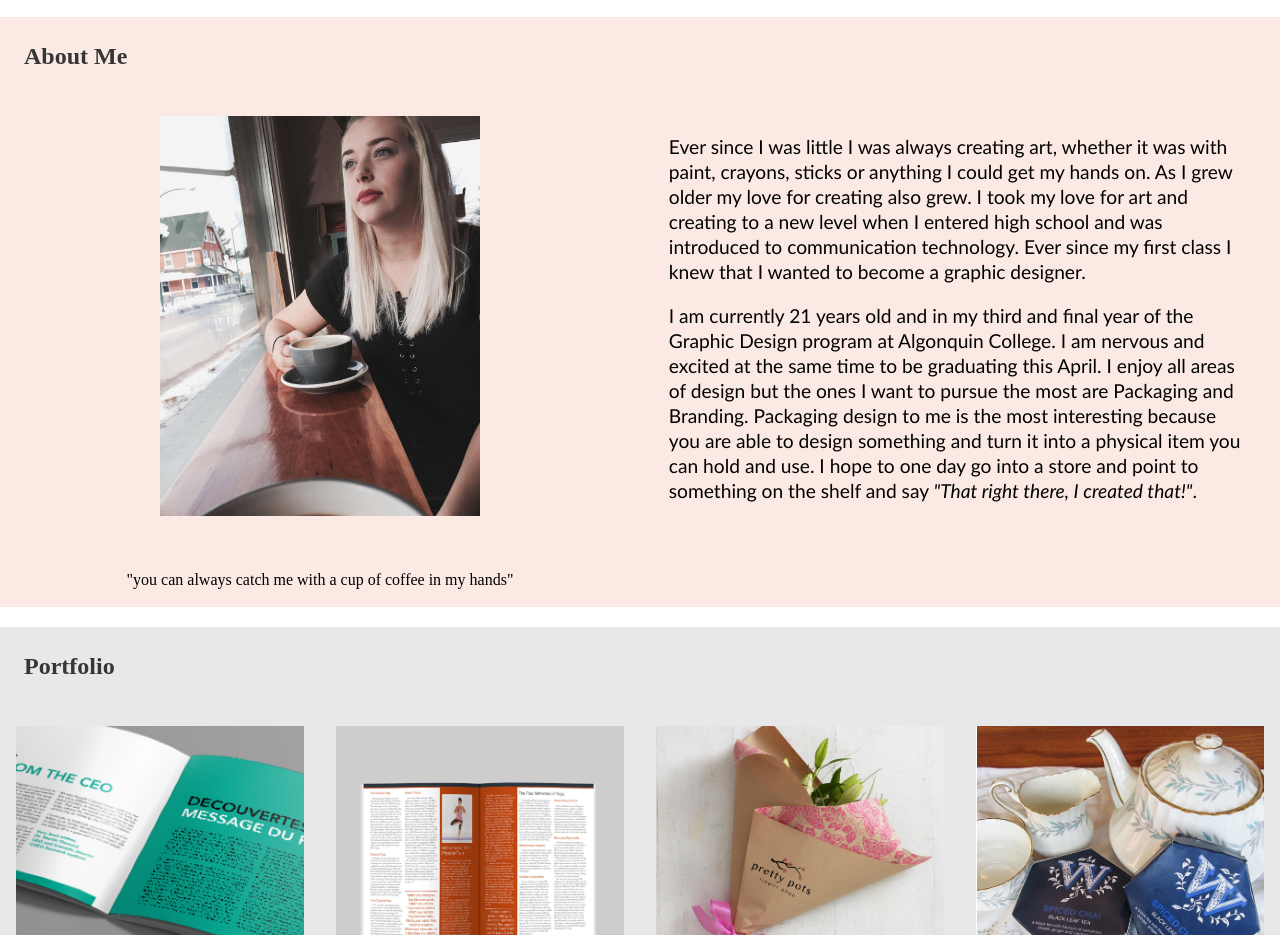
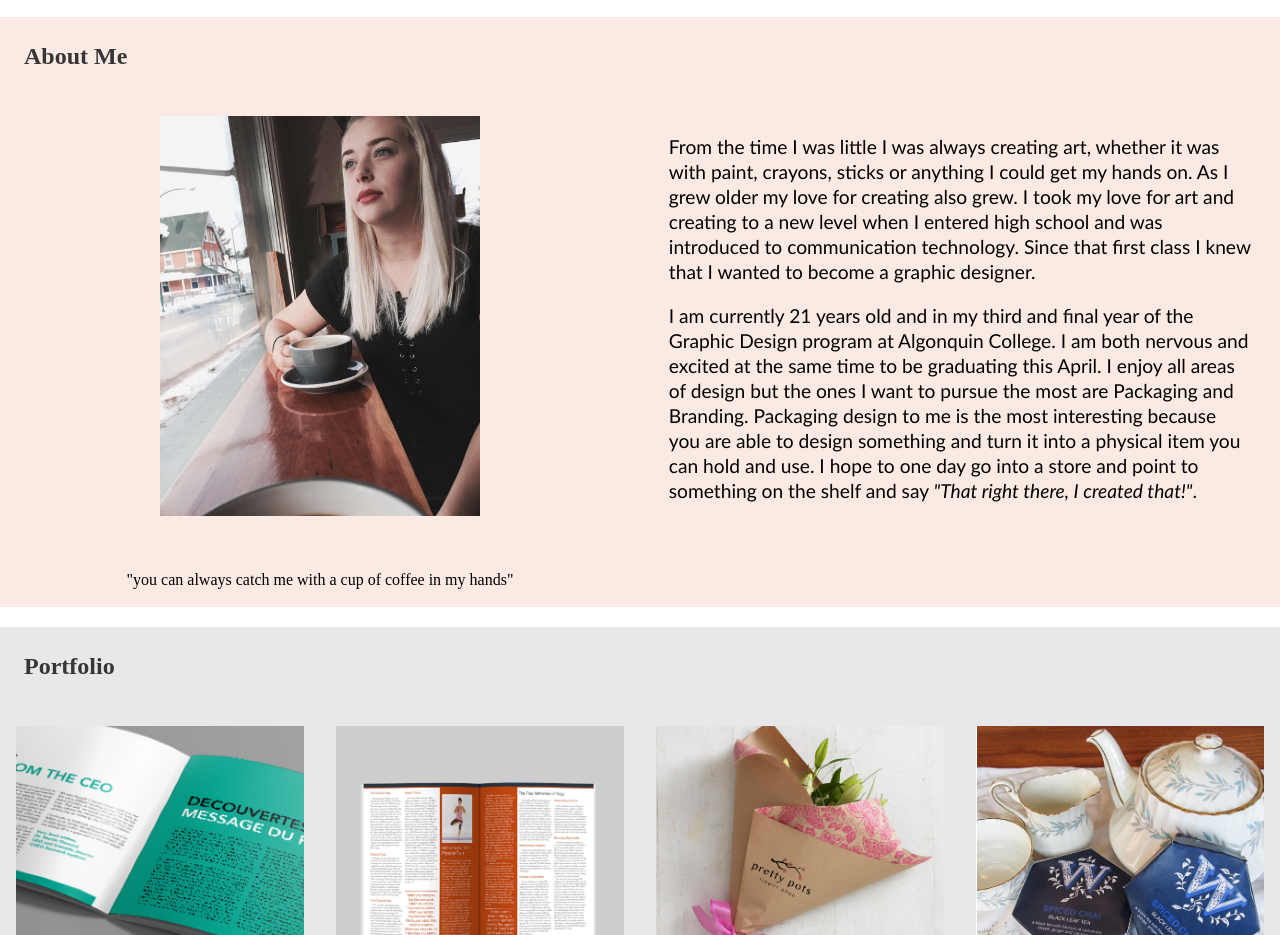
Before and after one commit to taylorsargent/taylorsargent.ca, a plain HTML site: page index.html in a window 1280 px wide. Shown: the part 800-1735 px from the top of the page. Drawn offline with nearby package versions, Linux system fonts and the light colour scheme.

Commit message:
made small changes

```diff
--- a/index.html
+++ b/index.html
@@ -51,8 +51,8 @@
   </div>
 
   <div class="unit xs-1 s-1 m-1-2 l-1-2">
-    <p class="about" itemprop="about"> Ever since I was little I was always creating art, whether it was with paint, crayons, sticks or anything I could get my hands on. As I grew older my love for creating also grew. I took my love for art and creating to a new level when I entered high school and was introduced to communication technology. Ever since my first class I knew that I wanted to become a graphic designer.</p>
-    <p class="about" itemprop="about">I am currently 21 years old and in my third and final year of the Graphic Design program at Algonquin College. I am nervous and excited at the same time to be graduating this April. I enjoy all areas of design but the ones I want to pursue the most are Packaging and Branding. Packaging design to me is the most interesting because you are able to design something and turn it into a physical item you can hold and use. I hope to one day go into a store and point to something on the shelf and say <i>"That right there, I created that!"</i>.</p>
+    <p class="about" itemprop="about"> From the time I was little I was always creating art, whether it was with paint, crayons, sticks or anything I could get my hands on. As I grew older my love for creating also grew. I took my love for art and creating to a new level when I entered high school and was introduced to communication technology. Since that first class I knew that I wanted to become a graphic designer.</p>
+    <p class="about" itemprop="about">I am currently 21 years old and in my third and final year of the Graphic Design program at Algonquin College. I am both nervous and excited at the same time to be graduating this April. I enjoy all areas of design but the ones I want to pursue the most are Packaging and Branding. Packaging design to me is the most interesting because you are able to design something and turn it into a physical item you can hold and use. I hope to one day go into a store and point to something on the shelf and say <i>"That right there, I created that!"</i>.</p>
   </div>
   </div>
 </div>
```
Also changed, not shown: port-img-2.html (+1 -1 lines), port-img-5.html (+1 -1 lines).
